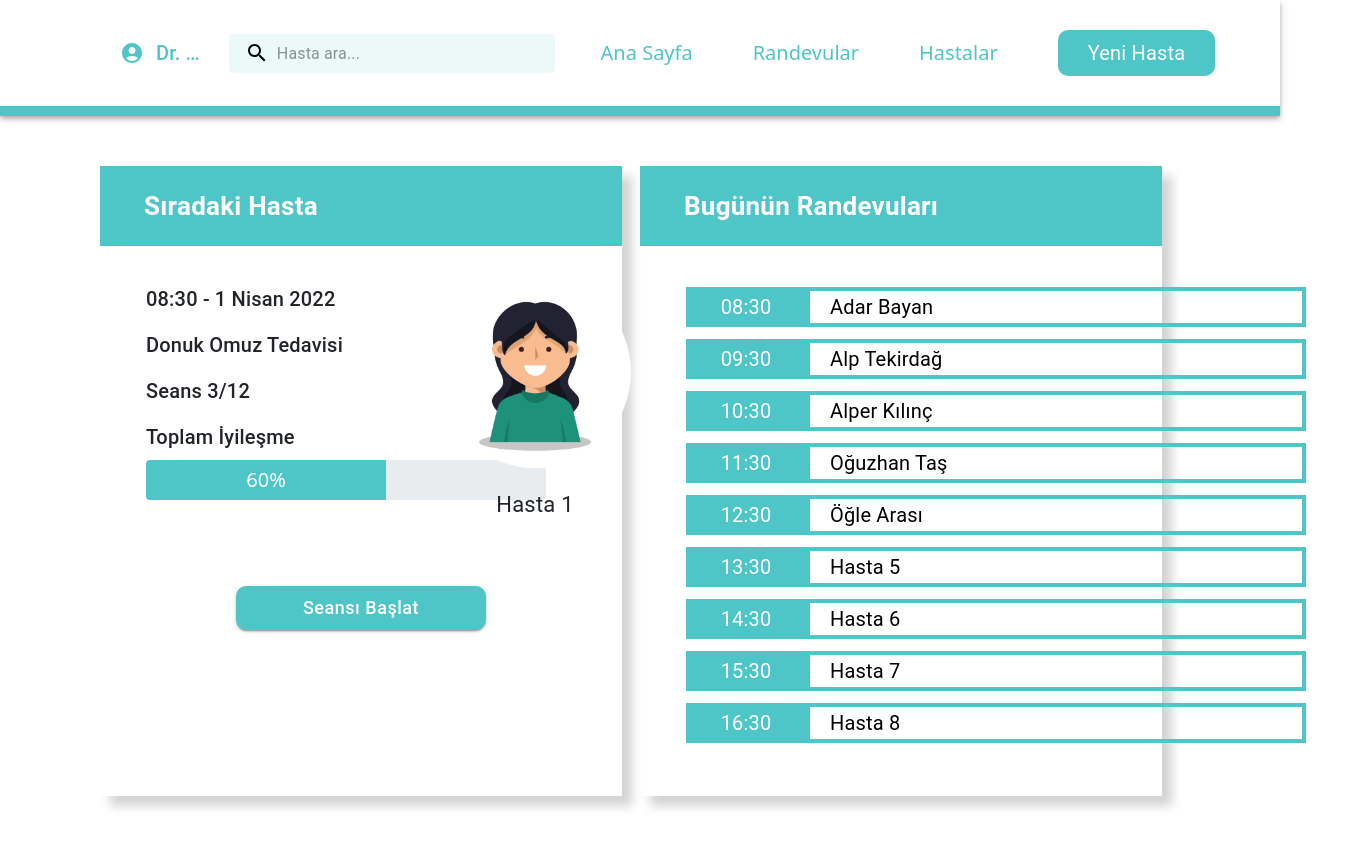
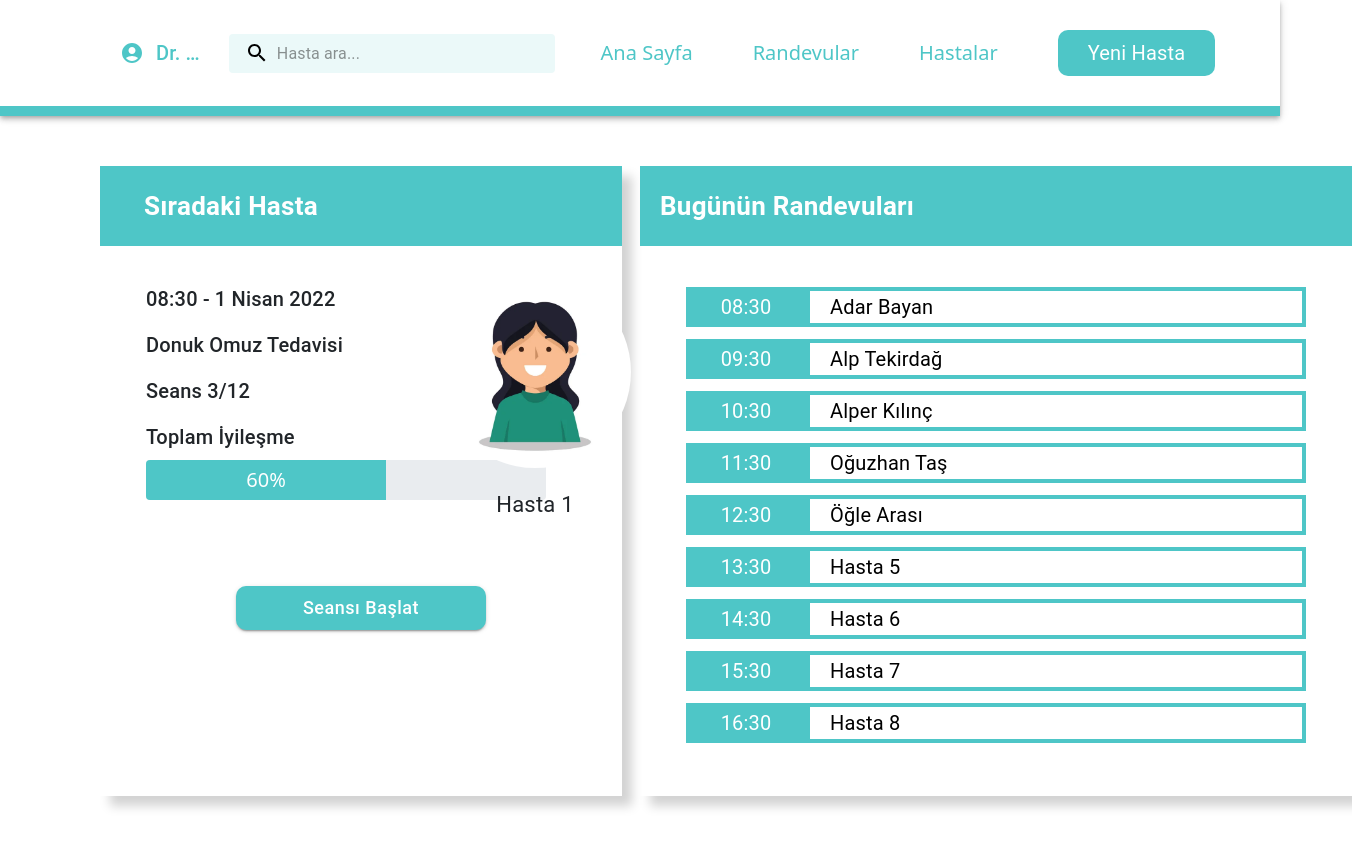
Before and after one commit to adarbayan/COMP491, a React (Create React App) app in the folder doctor-page/: page / in a window 1280 px wide. Shown: the whole page, 1352 px wide, since content can reach past the window. Built offline with nearby package versions, Linux system fonts and the light colour scheme.

Commit message:
refactor HeaderContainer and TodaysAppintments

```diff
--- a/doctor-page/src/App.css
+++ b/doctor-page/src/App.css
@@ -51,6 +51,10 @@
   box-shadow: 10px 10px 10px lightgray;
 }
 
+.box-shadow {
+  box-shadow: 10px 10px 10px lightgray;
+}
+
 .Text {
   padding: 8px 16px;
   font-size: 20px !important;
--- a/doctor-page/src/App.tsx
+++ b/doctor-page/src/App.tsx
@@ -31,6 +31,7 @@ import { fontSize } from "@mui/system";
 
 import AvatarImage from "./patient1.jpg";
 import PatientHolder from "./PatientHolder";
+import TodaysAppointments from "./TodaysAppointments";
 
 const progress = 60;
 
@@ -354,62 +355,16 @@ export default function PrimarySearchAppBar() {
           </Grid>
           <Grid xs={0.0} sm={0.2} />
           <Grid container item xs={11.8} sm={5.8}>
-            <Grid
-              container
-              className="Next-Patient"
-              alignItems="center"
-              direction="column"
-            >
-              <HeaderContainer>
-                <Typography className="Header">Bugünün Randevuları</Typography>
-              </HeaderContainer>
-              <Grid
-                container
-                item
-                direction="column"
-                height="550px"
-                style={{
-                  padding: "40px",
-                }}
-              >
-                <PatientHolder
-                  patientName="Adar Bayan"
-                  hour="08:30"
-                ></PatientHolder>
-                <PatientHolder
-                  patientName="Alp Tekirdağ"
-                  hour="09:30"
-                ></PatientHolder>
-                <PatientHolder
-                  patientName="Alper Kılınç"
-                  hour="10:30"
-                ></PatientHolder>
-                <PatientHolder
-                  patientName="Oğuzhan Taş"
-                  hour="11:30"
-                ></PatientHolder>
-                <PatientHolder
-                  patientName="Öğle Arası"
-                  hour="12:30"
-                ></PatientHolder>
-                <PatientHolder
-                  patientName="Hasta 5"
-                  hour="13:30"
-                ></PatientHolder>
-                <PatientHolder
-                  patientName="Hasta 6"
-                  hour="14:30"
-                ></PatientHolder>
-                <PatientHolder
-                  patientName="Hasta 7"
-                  hour="15:30"
-                ></PatientHolder>
-                <PatientHolder
-                  patientName="Hasta 8"
-                  hour="16:30"
-                ></PatientHolder>
-              </Grid>
-            </Grid>
+            <TodaysAppointments
+              patientName1="Adar Bayan"
+              patientName2="Alp Tekirdağ"
+              patientName3="Alper Kılınç"
+              patientName4="Oğuzhan Taş"
+              patientName5="Hasta 5"
+              patientName6="Hasta 6"
+              patientName7="Hasta 7"
+              patientName8="Hasta 8"
+            ></TodaysAppointments>
           </Grid>
         </Grid>
       </div>
--- /dev/null
+++ b/doctor-page/src/HeaderContainer.tsx
@@ -0,0 +1,34 @@
+import * as React from "react";
+import Typography from "@mui/material/Typography";
+
+interface Props {
+  title: string;
+  color?: string;
+  backgroundColor?: string;
+  height?: string;
+}
+
+const HeaderContainer: React.FC<Props> = (props) => {
+  return (
+    <div
+      style={{
+        display: "flex",
+        flexDirection: "column",
+        justifyContent: "center",
+        backgroundColor: props.backgroundColor,
+        color: props.color,
+        height: props.height,
+      }}
+    >
+      <Typography className="Header">{props.title}</Typography>
+    </div>
+  );
+};
+
+HeaderContainer.defaultProps = {
+  color: "white",
+  backgroundColor: "#4EC6C7",
+  height: "80px",
+};
+
+export default HeaderContainer;
--- /dev/null
+++ b/doctor-page/src/TodaysAppointments.tsx
@@ -0,0 +1,70 @@
+import * as React from "react";
+import { Grid } from "@mui/material";
+import PatientHolder from "./PatientHolder";
+import HeaderContainer from "./HeaderContainer";
+
+import "./App.css";
+
+interface Props {
+  patientName1: string;
+  patientName2: string;
+  patientName3: string;
+  patientName4: string;
+  patientName5: string;
+  patientName6: string;
+  patientName7: string;
+  patientName8: string;
+}
+
+const TodaysAppointments: React.FC<Props> = (props) => {
+  return (
+    <div className="box-shadow">
+      <HeaderContainer title="Bugünün Randevuları" />
+      <Grid
+        container
+        item
+        direction="column"
+        height="550px"
+        style={{
+          padding: "40px",
+        }}
+      >
+        <PatientHolder
+          patientName={props.patientName1}
+          hour="08:30"
+        ></PatientHolder>
+        <PatientHolder
+          patientName={props.patientName2}
+          hour="09:30"
+        ></PatientHolder>
+        <PatientHolder
+          patientName={props.patientName3}
+          hour="10:30"
+        ></PatientHolder>
+        <PatientHolder
+          patientName={props.patientName4}
+          hour="11:30"
+        ></PatientHolder>
+        <PatientHolder patientName="Öğle Arası" hour="12:30"></PatientHolder>
+        <PatientHolder
+          patientName={props.patientName5}
+          hour="13:30"
+        ></PatientHolder>
+        <PatientHolder
+          patientName={props.patientName6}
+          hour="14:30"
+        ></PatientHolder>
+        <PatientHolder
+          patientName={props.patientName7}
+          hour="15:30"
+        ></PatientHolder>
+        <PatientHolder
+          patientName={props.patientName8}
+          hour="16:30"
+        ></PatientHolder>
+      </Grid>
+    </div>
+  );
+};
+
+export default TodaysAppointments;
```
Also changed, not shown: 1 other file (tests, documents, lock files or other folders).
